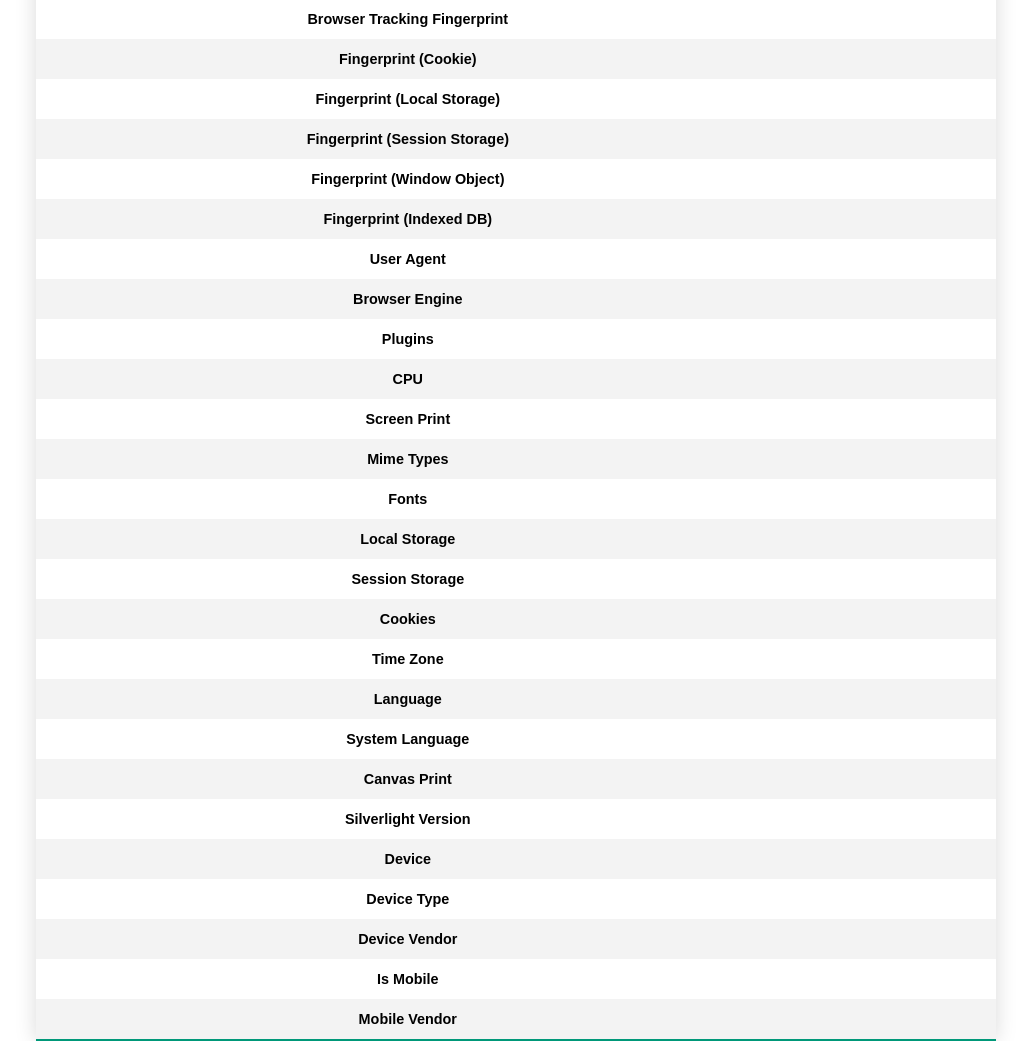
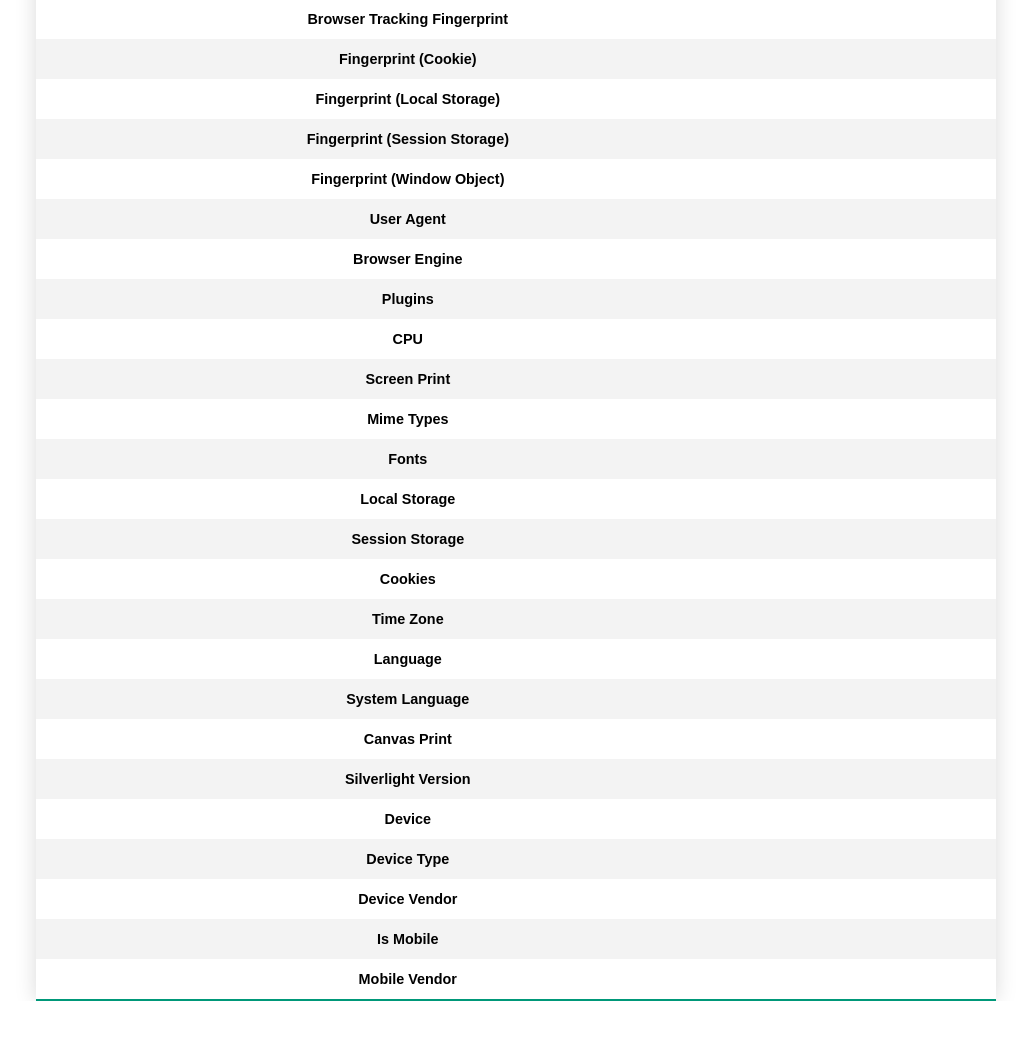
Before and after one commit to webpwnized/dragonfly, a PHP site: page / in a window 1280 px wide. Shown: the part 296-1337 px from the top of the page, without its empty margins (124-1155 px from the left). After the commit the page ends 1297 px from the top, so only its background shows below. Run offline with PHP 8.4, Linux system fonts and the light colour scheme; lists and menus that the app fills with data are empty.

Commit message:
1.0.4 Update JavaScript

```diff
--- a/src/index.php
+++ b/src/index.php
@@ -99,7 +99,6 @@
                 const retrievedDataFromCookie = browserDataStorage.getFromCookie(); // Retrieve from cookie
                 const retrievedDataFromLocalStorage = browserDataStorage.getFromLocalStorage(); // Retrieve from local storage
                 const retrievedDataFromSessionStorage = browserDataStorage.getFromSessionStorage(); // Retrieve from session storage
-                const retrievedDataFromIndexedDB = await browserDataStorage.getFromIndexedDB();
 
                 outputDataPoint("id1", "BrowserFingerprint", lBrowserFingerprint);
                 outputDataPoint("id32", "ClientIPAddress", lClientIP);
@@ -131,7 +130,6 @@
                 outputDataPoint("id35", "Fingerprint (Local Storage)", retrievedDataFromLocalStorage);
                 outputDataPoint("id36", "Fingerprint (Session Storage)", retrievedDataFromSessionStorage);
                 outputDataPoint("id37", "Fingerprint (Window Object)", retrievedDataFromWindowObject);
-                outputDataPoint("id38", "Fingerprint (Indexed DB)", retrievedDataFromIndexedDB);
             }
         });
     </script>
@@ -177,10 +175,6 @@
             <tr>
                 <th scope="row">Fingerprint (Window Object)</th>
                 <td><span id="id37"></span></td>
-            </tr>
-            <tr>
-                <th scope="row">Fingerprint (Indexed DB)</th>
-                <td><span id="id38"></span></td>
             </tr>
             <tr>
                 <th scope="row">User Agent</th>
```
